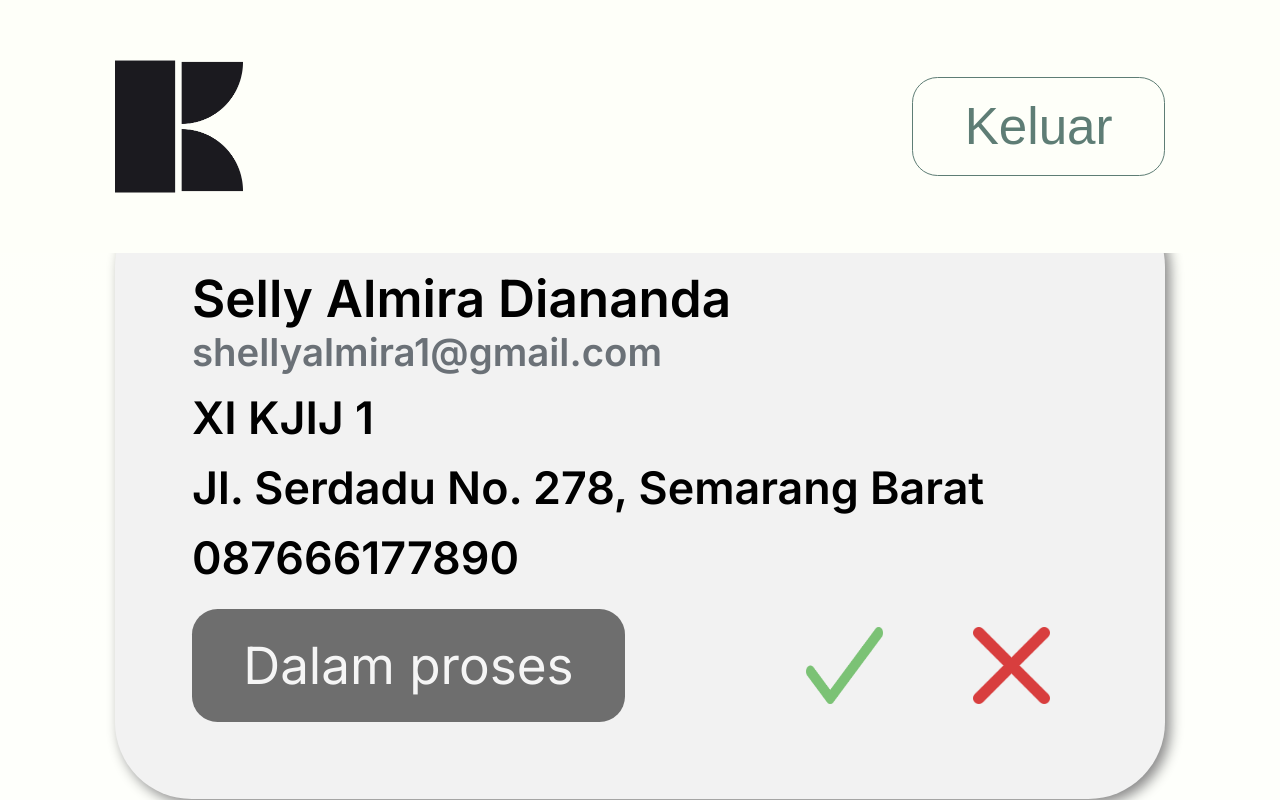
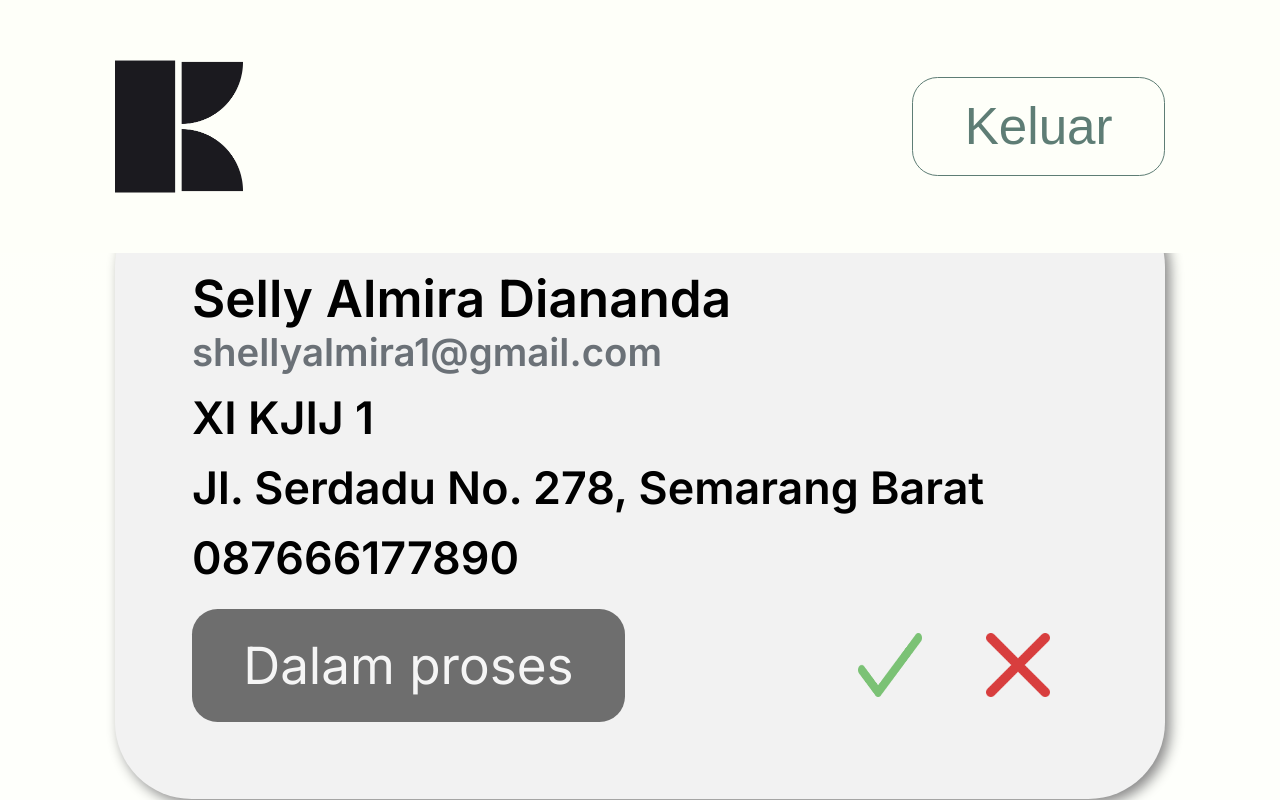
Before and after one commit to fasuyaaaPNG/kamajaya, a Next.js app: page /admin in a window 1280 px wide. Shown: the top 800 px of the page. Built offline with nearby package versions, Linux system fonts and the light colour scheme; a web font is replaced by a local one.

Commit message:
new admin

```diff
--- a/app/admin/style.css
+++ b/app/admin/style.css
@@ -86,8 +86,8 @@ body {
 }
 
 .terima,.tolak {
-    width: 6vw;
-    height: 6vw;
+    width: 5vw;
+    height: 5vw;
 }
 
 .statusInfo {
@@ -107,5 +107,5 @@ body {
 
 .statusButton {
     display: flex;
-    gap: 7vw;
+    gap: 5vw;
 }
```
